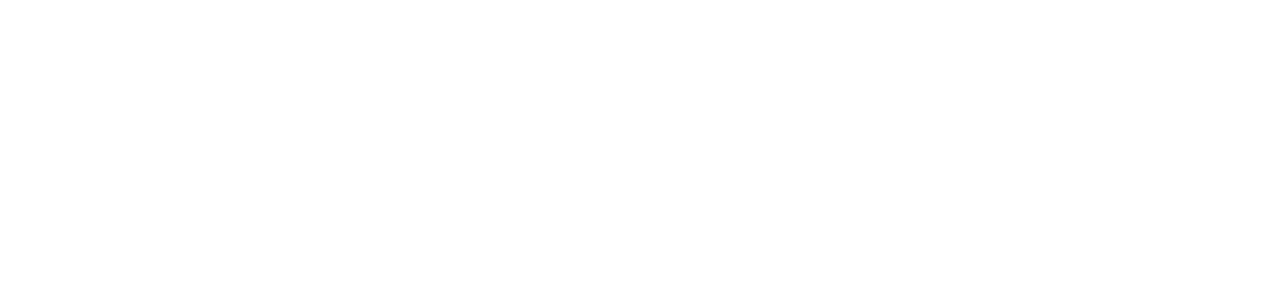
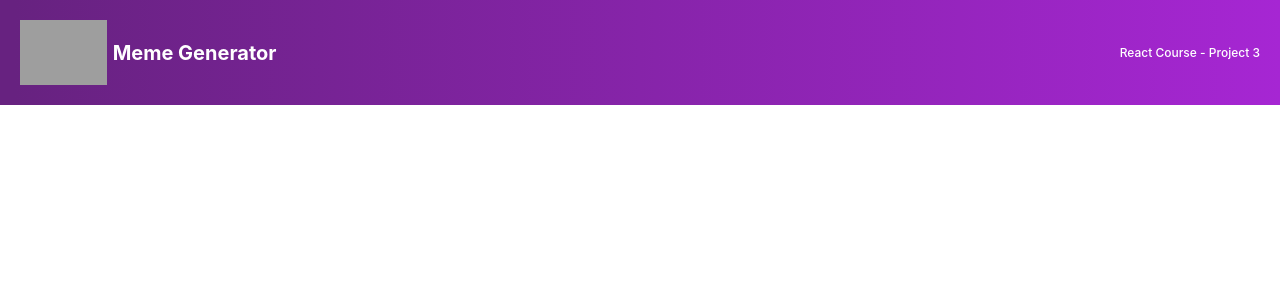
Before and after one commit to yildiztugba/Meme-generator, a React (Create React App) app in the folder memegenerator/: page / in a window 1280 px wide. Shown: the top 300 px of the page. Built offline with nearby package versions, Linux system fonts and the light colour scheme; grey boxes are pictures that could not be loaded; the HTML template or start-up script is replaced by a standard one.

Commit message:
header with css

```diff
--- a/memegenerator/src/App.js
+++ b/memegenerator/src/App.js
@@ -1,10 +1,10 @@
 import logo from './logo.svg';
 import './App.css';
-
+import Header from "./components/Header"
 function App() {
   return (
     <div>
-
+     <Header />
     </div>
   );
 }
--- /dev/null
+++ b/memegenerator/src/components/Header.js
@@ -0,0 +1,14 @@
+import React from "react"
+
+export default function Header(){
+    return(
+        <header className="header">
+            <img
+                className="header--image"
+                src=".../public/logo.png"
+            />
+            <h2 className="header--title">Meme Generator</h2>
+            <h3 className="header--project">React Course - Project 3</h3>
+        </header>
+    )
+}
--- a/memegenerator/src/index.css
+++ b/memegenerator/src/index.css
@@ -11,3 +11,26 @@
   font-family: source-code-pro, Menlo, Monaco, Consolas, 'Courier New',
     monospace;
 }
+.header {
+    display:flex;
+    align-items: center;
+    height: 65px;
+    background: linear-gradient(90deg, #672280 1.18%, #A626D3 100%);
+    color: white;
+    padding: 20px;
+}
+
+.header--image {
+    height: 100%;
+    margin-right: 6px;
+}
+
+.header--title {
+    font-size: 1.25rem;
+    margin-right: auto;
+}
+
+.header--project {
+    font-size: 0.75rem;
+    font-weight: 500;
+}
```
Also changed, not shown: memegenerator/public/logo.png (added).
